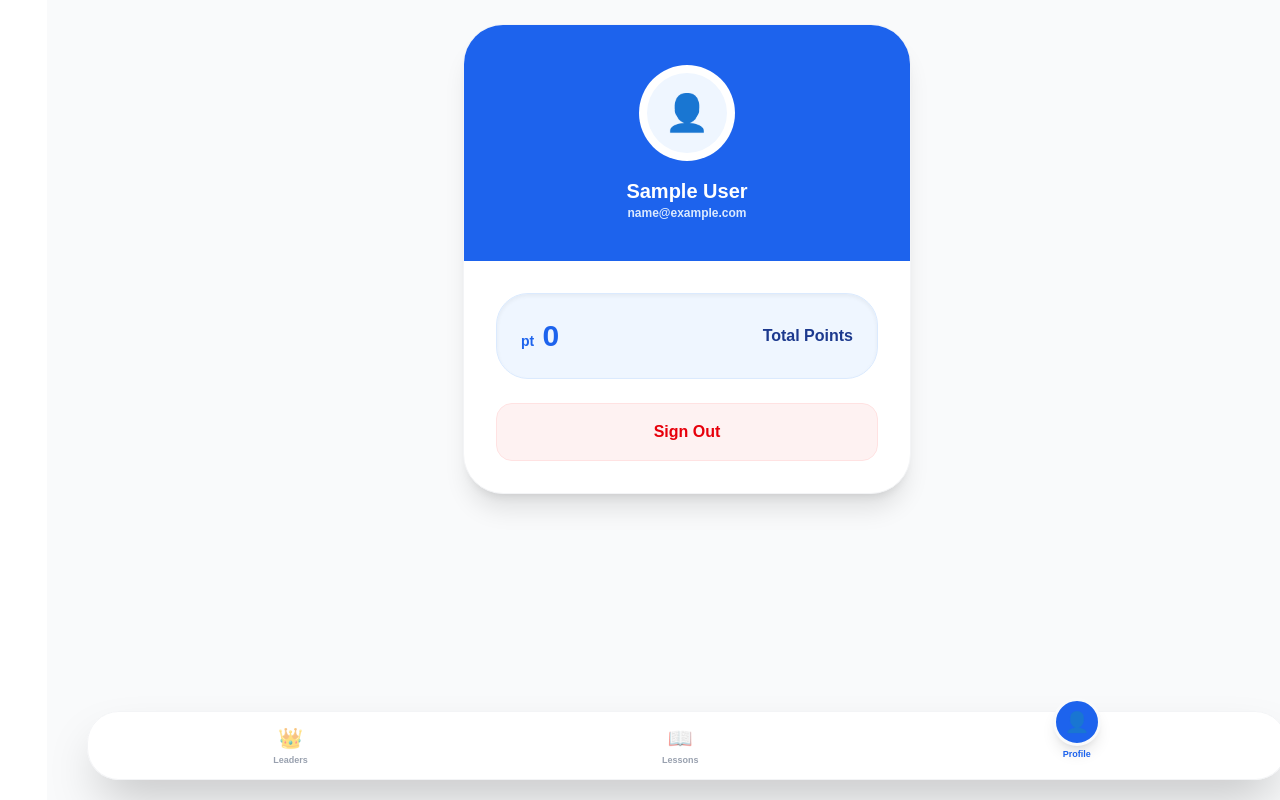
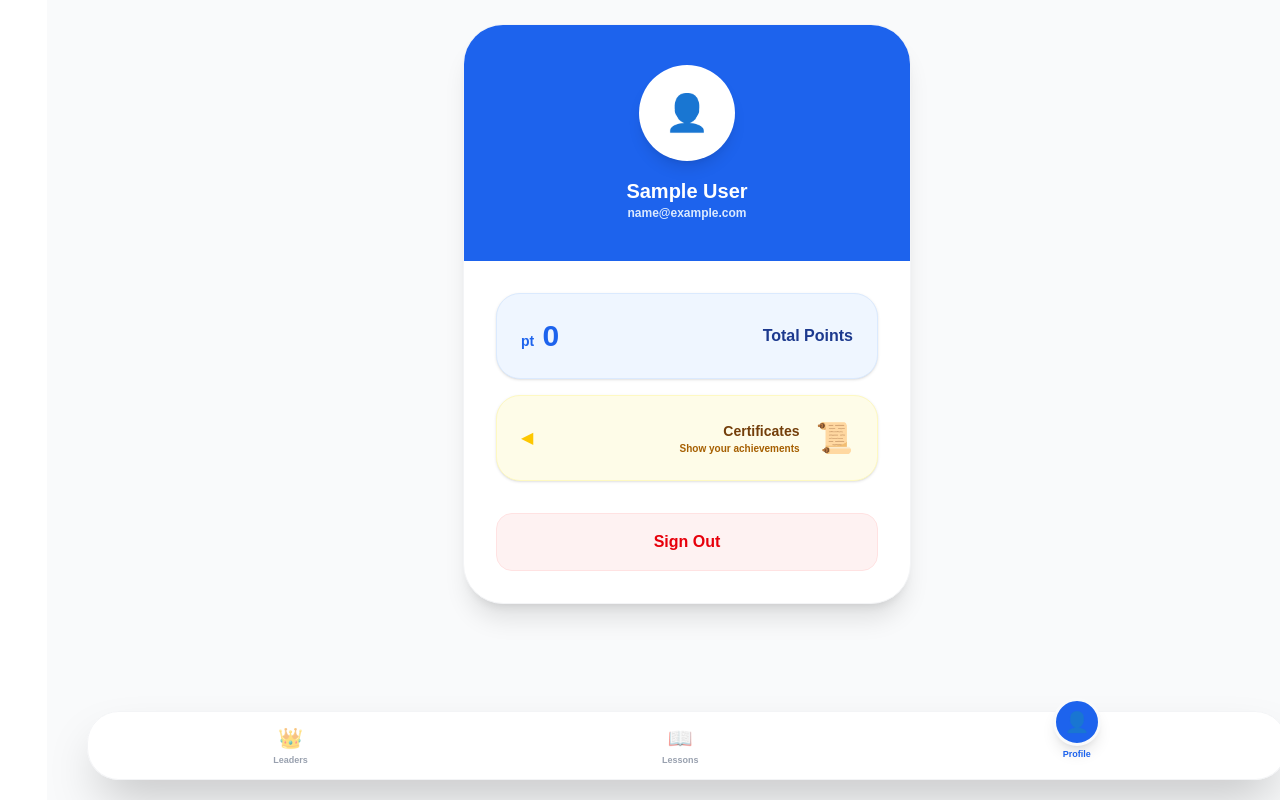
Before and after one commit to mhmedghanem225-dot/Mohamed-Ghanem-platform, a Next.js app: page /profile in a window 1280 px wide. Built offline with nearby package versions, Linux system fonts and the light colour scheme; no server answers; sample sign-in values are in the browser's storage.

Commit message:
fix: restore original UI designs and fix lesson display

```diff
--- a/app/lessons/page.tsx
+++ b/app/lessons/page.tsx
@@ -21,18 +21,17 @@ function LessonsContent() {
     const userData = JSON.parse(savedSession);
     setStudentName(userData.name);
 
-    // تحميل الدروس المكتملة بناءً على الإيميل لضمان الخصوصية
+    // جلب الدروس المكتملة بناءً على الإيميل
     const savedProgress = localStorage.getItem(`progress_${userData.email}`);
     if (savedProgress) setCompletedLessons(JSON.parse(savedProgress));
 
     const gradeFromURL = searchParams.get("grade");
-    const lastSavedGrade = localStorage.getItem("last_grade");
-    const currentGrade = gradeFromURL || lastSavedGrade || "";
+    const currentGrade = gradeFromURL || localStorage.getItem("last_grade") || "";
 
     if (currentGrade) {
       setGrade(currentGrade);
       localStorage.setItem("last_grade", currentGrade);
-      fetchLessons(currentGrade, userData.email); // نمرر الإيميل لجلب النقاط
+      fetchLessons(currentGrade, userData.email);
     } else {
       setLoading(false);
     }
@@ -47,24 +46,17 @@ function LessonsContent() {
       const rows = data.split(/\r?\n/).filter(line => line.trim() !== "");
       const allRows = rows.map(r => r.split(","));
 
-      // الحل الجذري: البحث عن نقاط الطالب الحالي بالإيميل داخل الشيت
+      // تحديث النقاط من الشيت مباشرة بالإيميل
       const currentUser = allRows.find(r => r[4]?.trim().toLowerCase() === email.toLowerCase());
-      if (currentUser) {
-        setPoints(parseInt(currentUser[8]?.trim() || "0"));
-      }
+      if (currentUser) setPoints(parseInt(currentUser[8]?.trim() || "0"));
 
       const filtered = rows.slice(1).map(row => {
         const r = row.split(",");
+        // السطر السحري اللي بيجيب الوحدات صح
         const unitName = r[r.length - 1]?.replace(/"/g, '').trim() || "General Lessons";
-
         return {
-          grade: r[0]?.trim(),
-          title: r[1]?.trim(),
-          video: r[2]?.trim(),
-          pdf: r[3]?.trim(),
-          duration: r[4]?.trim(),
-          keywords: r[6]?.trim(),
-          unit: unitName
+          grade: r[0]?.trim(), title: r[1]?.trim(), video: r[2]?.trim(),
+          pdf: r[3]?.trim(), duration: r[4]?.trim(), keywords: r[6]?.trim(), unit: unitName
         };
       }).filter(i => i.grade === targetGrade);
 
@@ -79,15 +71,10 @@ function LessonsContent() {
     } catch (e) { setLoading(false); }
   };
 
-  const toggleUnit = (unitName: string) => {
-    setOpenUnits(prev => ({ ...prev, [unitName]: !prev[unitName] }));
-  };
-
   const markAsDone = (title: string) => {
     const savedSession = localStorage.getItem("ghanem_session");
     if (!savedSession) return;
     const userData = JSON.parse(savedSession);
-
     if (!completedLessons.includes(title)) {
       const newProgress = [...completedLessons, title];
       setCompletedLessons(newProgress);
@@ -97,7 +84,6 @@ function LessonsContent() {
 
   return (
     <div className="min-h-screen bg-gray-50 pb-32" dir="rtl">
-      {/* الـ Header وباقي الـ UI كما هو تماماً في كودك الأصلي */}
       <div className="bg-[#1D63ED] pt-8 pb-16 px-6 rounded-b-[3rem] shadow-xl relative overflow-hidden text-right">
         <div className="flex justify-between items-center relative z-10 mb-4">
           <button onClick={() => router.push('/profile')} className="w-10 h-10 bg-white/20 backdrop-blur-md rounded-full flex items-center justify-center text-lg border border-white/30 active:scale-90 transition-all">👤</button>
@@ -124,7 +110,7 @@ function LessonsContent() {
           <div className="space-y-3">
             {Object.keys(units).map((unitName) => (
               <div key={unitName} className="bg-white rounded-[1.8rem] shadow-sm border border-gray-100 overflow-hidden">
-                <button onClick={() => toggleUnit(unitName)} className="w-full p-5 flex justify-between items-center bg-gray-50/50 active:bg-gray-100 transition-all">
+                <button onClick={() => setOpenUnits(p => ({...p, [unitName]: !p[unitName]}))} className="w-full p-5 flex justify-between items-center bg-gray-50/50 active:bg-gray-100 transition-all">
                   <span className={`text-sm text-gray-400 transition-transform duration-300 ${openUnits[unitName] ? 'rotate-180' : ''}`}>▼</span>
                   <span className="font-black text-gray-700 text-sm">{unitName}</span>
                 </button>
@@ -163,22 +149,10 @@ function LessonsContent() {
         )}
       </div>
 
-      {/* Navigation Bar كما هو */}
       <div className="fixed bottom-5 left-10 right-10 bg-white/95 backdrop-blur-md p-2 rounded-[2rem] shadow-2xl border border-gray-100 flex justify-around items-center z-50">
-        <button onClick={() => router.push('/profile')} className="flex flex-col items-center gap-0.5 p-1 active:scale-75 transition-all">
-          <span className="text-xl opacity-60">👤</span>
-          <span className="text-[9px] font-black text-gray-400">Profile</span>
-        </button>
-        <button className="flex flex-col items-center gap-0.5 p-1 relative">
-          <div className="bg-[#1D63ED] text-white w-12 h-12 flex items-center justify-center rounded-full shadow-lg -mt-8 border-[3px] border-gray-50 transition-all">
-            <span className="text-xl">📖</span>
-          </div>
-          <span className="text-[9px] font-black text-[#1D63ED]">Lessons</span>
-        </button>
-        <button onClick={() => router.push('/leaderboard')} className="flex flex-col items-center gap-0.5 p-1 active:scale-75 transition-all">
-          <span className="text-xl opacity-60">👑</span>
-          <span className="text-[9px] font-black text-gray-400">Leaders</span>
-        </button>
+        <button onClick={() => router.push('/profile')} className="flex flex-col items-center gap-0.5 p-1 active:scale-75 transition-all"><span className="text-xl opacity-60">👤</span><span className="text-[9px] font-black text-gray-400">Profile</span></button>
+        <button className="flex flex-col items-center gap-0.5 p-1 relative"><div className="bg-[#1D63ED] text-white w-12 h-12 flex items-center justify-center rounded-full shadow-lg -mt-8 border-[3px] border-gray-50 transition-all"><span className="text-xl">📖</span></div><span className="text-[9px] font-black text-[#1D63ED]">Lessons</span></button>
+        <button onClick={() => router.push('/leaderboard')} className="flex flex-col items-center gap-0.5 p-1 active:scale-75 transition-all"><span className="text-xl opacity-60">👑</span><span className="text-[9px] font-black text-gray-400">Leaders</span></button>
       </div>
     </div>
   );
--- a/app/profile/page.tsx
+++ b/app/profile/page.tsx
@@ -1,7 +1,6 @@
 "use client";
 import { useEffect, useState } from "react";
 import { useRouter } from "next/navigation";
-import Image from "next/image";
 
 export default function ProfilePage() {
   const router = useRouter();
@@ -11,25 +10,19 @@ export default function ProfilePage() {
   useEffect(() => {
     const savedSession = localStorage.getItem("ghanem_session");
     if (!savedSession) { router.replace("/"); return; }
-
     const userData = JSON.parse(savedSession);
     setUser(userData);
 
-    // جلب النقاط المحدثة من الشيت بالإيميل
-    const fetchFreshPoints = async () => {
+    const fetchPoints = async () => {
       try {
         const res = await fetch(`https://docs.google.com/spreadsheets/d/e/2PACX-1vQ-ZJwP0z4SVM4XfAPevqPqsSvbSBRy18i_rbgfVNGYVHBZj10aHtdHqhMj8kKKkI0WHwWLDLFxXniO/pub?output=csv&t=${Date.now()}`);
         const data = await res.text();
         const rows = data.split(/\r?\n/).map(r => r.split(","));
-
         const currentUser = rows.find(r => r[4]?.trim().toLowerCase() === userData.email.toLowerCase());
-        if (currentUser) {
-          setPoints(parseInt(currentUser[8]?.trim() || "0"));
-        }
-      } catch (e) { console.error("Error fetching points"); }
+        if (currentUser) setPoints(parseInt(currentUser[8]?.trim() || "0"));
+      } catch (e) {}
     };
-
-    fetchFreshPoints();
+    fetchPoints();
   }, [router]);
 
   const handleLogout = () => {
@@ -42,45 +35,39 @@ export default function ProfilePage() {
   return (
     <div className="min-h-screen bg-gray-50 flex flex-col items-center p-6 pb-32" dir="rtl">
       <div className="w-full max-w-md bg-white rounded-[2.5rem] shadow-xl overflow-hidden border border-gray-100">
-        <div className="bg-[#1D63ED] p-10 text-center relative">
-          <div className="w-24 h-24 bg-white rounded-full mx-auto mb-4 border-4 border-white/20 p-1">
-             <div className="w-full h-full bg-blue-50 rounded-full flex items-center justify-center text-4xl">👤</div>
-          </div>
+        <div className="bg-[#1D63ED] p-10 text-center">
+          <div className="w-24 h-24 bg-white rounded-full mx-auto mb-4 flex items-center justify-center text-4xl shadow-lg">👤</div>
           <h2 className="text-white text-xl font-black">{user.name}</h2>
           <p className="text-blue-100 text-xs font-bold">{user.email}</p>
         </div>
 
-        <div className="p-8 space-y-6">
-          <div className="flex justify-between items-center p-6 bg-blue-50 rounded-[2rem] border border-blue-100 shadow-inner">
+        <div className="p-8 space-y-4">
+          {/* كارت النقاط */}
+          <div className="flex justify-between items-center p-6 bg-blue-50 rounded-3xl border border-blue-100 shadow-sm">
             <span className="font-black text-blue-900">Total Points</span>
             <span className="text-3xl font-black text-[#1D63ED]">{points} <span className="text-sm">pt</span></span>
           </div>
 
-          <button
-            onClick={handleLogout}
-            className="w-full py-4 bg-red-50 text-red-600 rounded-2xl font-black border border-red-100 active:scale-95 transition-all"
-          >
-            Sign Out
+          {/* أيقونة الشهادة - رجعت كما كانت */}
+          <button className="w-full flex items-center justify-between p-6 bg-yellow-50 rounded-3xl border border-yellow-100 shadow-sm active:scale-95 transition-all">
+            <div className="flex items-center gap-4">
+              <span className="text-3xl">📜</span>
+              <div className="text-right">
+                <p className="font-black text-yellow-900 text-sm">Certificates</p>
+                <p className="text-[10px] text-yellow-700 font-bold">Show your achievements</p>
+              </div>
+            </div>
+            <span className="text-yellow-400">◀</span>
           </button>
+
+          <button onClick={handleLogout} className="w-full py-4 bg-red-50 text-red-600 rounded-2xl font-black border border-red-100 active:scale-95 transition-all mt-4">Sign Out</button>
         </div>
       </div>
 
-      {/* Navigation Bar */}
       <div className="fixed bottom-5 left-10 right-10 bg-white/95 backdrop-blur-md p-2 rounded-[2rem] shadow-2xl border border-gray-100 flex justify-around items-center z-50">
-        <button className="flex flex-col items-center gap-0.5 p-1 relative">
-           <div className="bg-[#1D63ED] text-white w-12 h-12 flex items-center justify-center rounded-full shadow-lg -mt-8 border-[3px] border-gray-50 transition-all">
-            <span className="text-xl">👤</span>
-          </div>
-          <span className="text-[9px] font-black text-[#1D63ED]">Profile</span>
-        </button>
-        <button onClick={() => router.push('/lessons')} className="flex flex-col items-center gap-0.5 p-1 active:scale-75 transition-all">
-          <span className="text-xl opacity-60">📖</span>
-          <span className="text-[9px] font-black text-gray-400">Lessons</span>
-        </button>
-        <button onClick={() => router.push('/leaderboard')} className="flex flex-col items-center gap-0.5 p-1 active:scale-75 transition-all">
-          <span className="text-xl opacity-60">👑</span>
-          <span className="text-[9px] font-black text-gray-400">Leaders</span>
-        </button>
+        <button className="flex flex-col items-center gap-0.5 p-1 relative"><div className="bg-[#1D63ED] text-white w-12 h-12 flex items-center justify-center rounded-full shadow-lg -mt-8 border-[3px] border-gray-50 transition-all"><span className="text-xl">👤</span></div><span className="text-[9px] font-black text-[#1D63ED]">Profile</span></button>
+        <button onClick={() => router.push('/lessons')} className="flex flex-col items-center gap-0.5 p-1 active:scale-75 transition-all"><span className="text-xl opacity-60">📖</span><span className="text-[9px] font-black text-gray-400">Lessons</span></button>
+        <button onClick={() => router.push('/leaderboard')} className="flex flex-col items-center gap-0.5 p-1 active:scale-75 transition-all"><span className="text-xl opacity-60">👑</span><span className="text-[9px] font-black text-gray-400">Leaders</span></button>
       </div>
     </div>
   );
```
